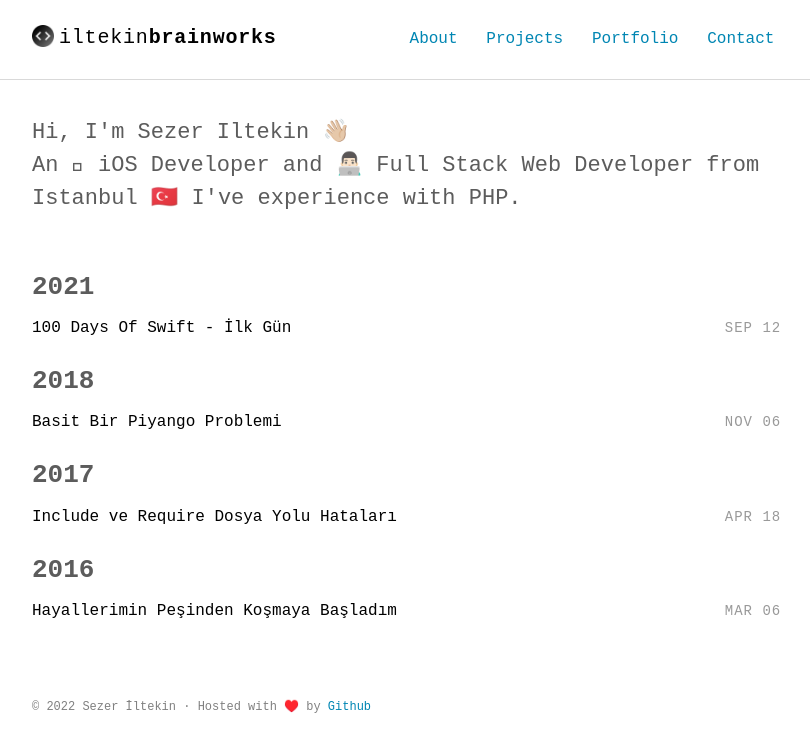
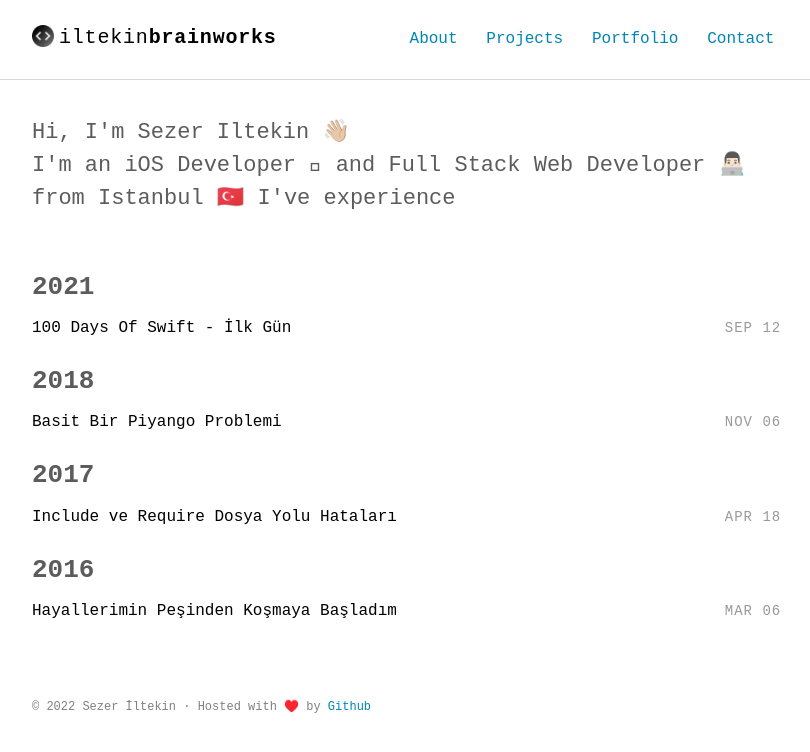
Before and after one commit to iltekin/iltekin.github.io, a Jekyll site: the page built from index.html, in a window 1280 px wide. Shown: the top 752 px of the page, without its empty margins (232-1042 px from the left). Built offline with Jekyll 4.4.1, drawn with Linux system fonts in a browser that asks for light colours; some web fonts are replaced.

Commit message:
did some styling

```diff
--- a/_includes/intro.html
+++ b/_includes/intro.html
@@ -2,8 +2,8 @@
 <section class="intro">
   <div class="container">
     <p class="lead">
-      Hi, I'm Sezer Iltekin 👋🏼 <br/>An  iOS Developer and 👨🏻‍💻 Full Stack Web Developer from Istanbul 🇹🇷 I've experience with
-      <span class="typewrite" data-period="2000" data-type='[ "Swift.", "PHP.", "MySQL.", "NodeJS.", "JQuery.", "GIT.", "UIKit.", "Bootstrap.", "Rest API.", "Azure.", "Redis.", "Socket.IO.", "CSS.", "DataTables." ]'>
+      Hi, I'm Sezer Iltekin 👋🏼 <br/>I'm an iOS Developer  and Full Stack Web Developer 👨🏻‍💻 from Istanbul 🇹🇷 I've experience
+      <span class="typewrite" data-period="2000" data-type='[ "with Swift.", "with PHP.", "with MySQL.", "with NodeJS.", "with JQuery.", "with GIT.", "with UIKit.", "with Bootstrap.", "with Rest API.", "with CURL.", "with Redis.", "with Socket.IO.", "with CSS.", "with DataTables." ]'>
         <span class="wrap"></span>
       </span>
     </p>
--- a/assets/scss/_layout.scss
+++ b/assets/scss/_layout.scss
@@ -286,6 +286,10 @@ hr {
     margin-right: 1em;
   }
 
+  .navbar a {
+    font-size: 80%;
+  }
+
   .post-item {
     border: 1px solid lighten($light-gray-color, 10%);
     padding: 0 0.5em;
```
